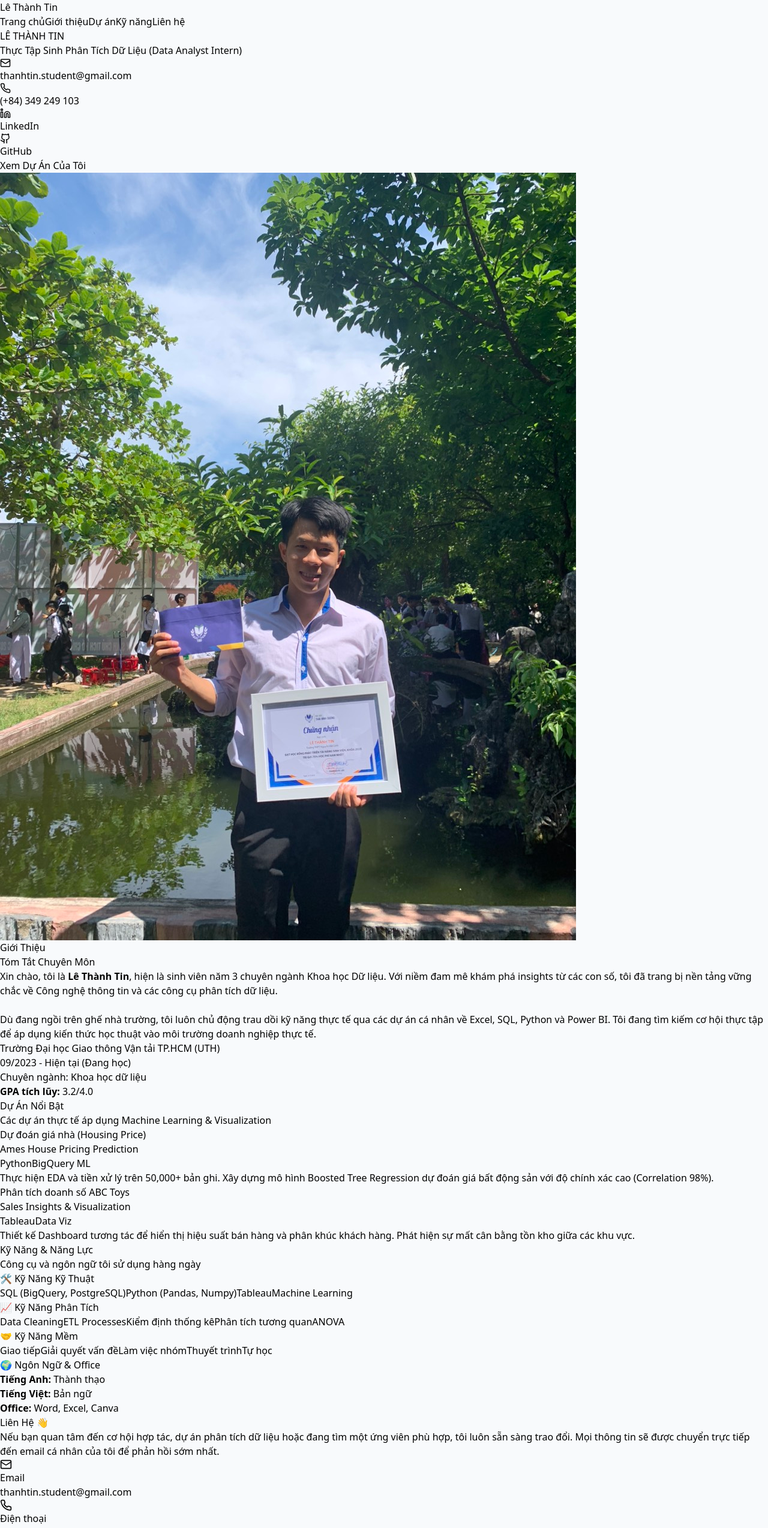
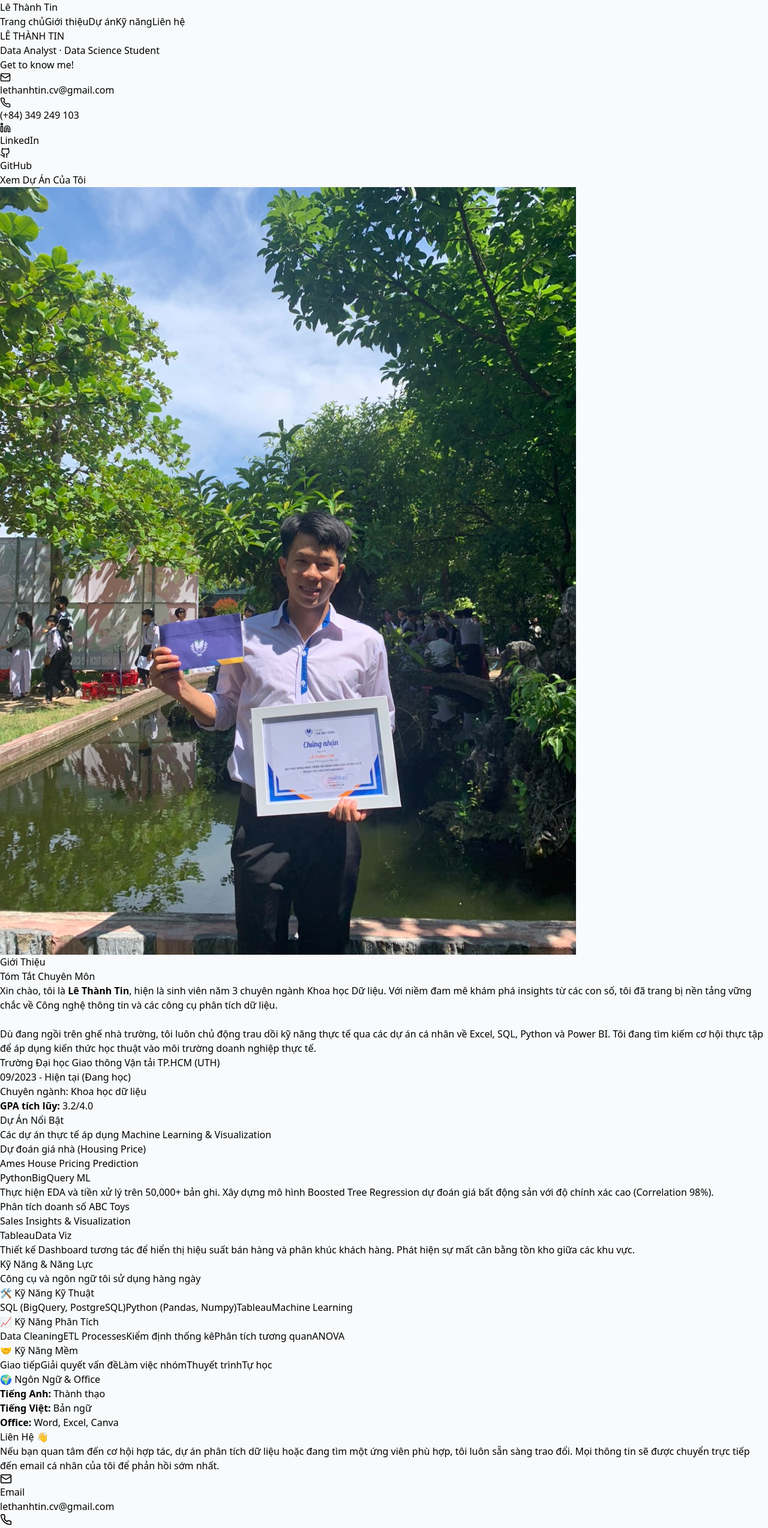
Before and after one commit to LeThanhTin4081/WEB_CV, a React (Vite) app: page / in a window 1280 px wide. Shown: the top 2548 px of the page at 60% size. Built offline with nearby package versions, Linux system fonts and the light colour scheme.

Commit message:
update hero frontend

```diff
--- a/src/components/Contact.tsx
+++ b/src/components/Contact.tsx
@@ -116,7 +116,7 @@ const Contact = () => {
               </div>
               <div>
                 <p className="text-xs text-blue-100 uppercase font-semibold tracking-wider">Email</p>
-                <p className="font-medium text-white text-sm">thanhtin.student@gmail.com</p>
+                <p className="font-medium text-white text-sm">lethanhtin.cv@gmail.com</p>
               </div>
             </div>
 
--- a/src/components/Footer.tsx
+++ b/src/components/Footer.tsx
@@ -27,10 +27,10 @@ const Footer = () => {
         <div>
           <h3 className="text-lg font-bold text-white mb-4">Kết Nối</h3>
           <div className="flex gap-3">
-            <a href="mailto:thanhtin.student@gmail.com" className="bg-slate-800 p-2.5 rounded-lg hover:bg-blue-600 hover:text-white transition">
+            <a href="mailto:lethanhtin.cv@gmail.com" className="bg-slate-800 p-2.5 rounded-lg hover:bg-blue-600 hover:text-white transition">
               <Mail size={20} />
             </a>
-            <a href="https://www.linkedin.com/in/lethanhtin41" target="_blank" rel="noreferrer" className="bg-slate-800 p-2.5 rounded-lg hover:bg-blue-700 hover:text-white transition">
+            <a href="https://www.linkedin.com/in/lethanhtin4081" target="_blank" rel="noreferrer" className="bg-slate-800 p-2.5 rounded-lg hover:bg-blue-700 hover:text-white transition">
               <Linkedin size={20} />
             </a>
             <a href="https://github.com/LeThanhTin4081" target="_blank" rel="noreferrer" className="bg-slate-800 p-2.5 rounded-lg hover:bg-gray-600 hover:text-white transition">
--- a/src/components/Hero.tsx
+++ b/src/components/Hero.tsx
@@ -7,23 +7,28 @@ const Hero = () => {
         <h1 className="text-5xl font-extrabold tracking-tight sm:text-6xl mb-4 drop-shadow-lg uppercase">
           LÊ THÀNH TIN
         </h1>
-        <p className="text-xl sm:text-2xl text-blue-100 font-light mb-8">
-          Thực Tập Sinh Phân Tích Dữ Liệu (Data Analyst Intern)
+        <p className="text-lg sm:text-xl text-blue-200 font-semibold tracking-widest uppercase mb-3">
+          Data Analyst · Data Science Student
         </p>
+        <div className="flex items-center justify-center gap-3 mb-8">
+          <span className="h-px w-16 bg-gradient-to-r from-transparent to-blue-300/60"></span>
+          <span className="text-base text-white/90 font-medium tracking-wider drop-shadow-md">Get to know me!</span>
+          <span className="h-px w-16 bg-gradient-to-l from-transparent to-blue-300/60"></span>
+        </div>
 
         {/* Thông tin liên hệ nhanh */}
         <div className="flex flex-wrap justify-center gap-4 mb-10 text-sm font-medium text-blue-100">
 
           {/* Sửa: Hiện thẳng email ra cho dễ copy */}
-          <a href="mailto:thanhtin.student@gmail.com" className="flex items-center gap-2 px-3 py-2 bg-white/10 rounded-full hover:bg-white/20 transition backdrop-blur-sm">
-            <Mail size={18} /> thanhtin.student@gmail.com
+          <a href="mailto:lethanhtin.cv@gmail.com" className="flex items-center gap-2 px-3 py-2 bg-white/10 rounded-full hover:bg-white/20 transition backdrop-blur-sm">
+            <Mail size={18} /> lethanhtin.cv@gmail.com
           </a>
 
           <a href="tel:+84349249103" className="flex items-center gap-2 px-3 py-2 bg-white/10 rounded-full hover:bg-white/20 transition backdrop-blur-sm">
             <Phone size={18} /> (+84) 349 249 103
           </a>
 
-          <a href="https://www.linkedin.com/in/lethanhtin41" target="_blank" rel="noreferrer" className="flex items-center gap-2 px-3 py-2 bg-white/10 rounded-full hover:bg-white/20 transition backdrop-blur-sm">
+          <a href="https://www.linkedin.com/in/lethanhtin4081" target="_blank" rel="noreferrer" className="flex items-center gap-2 px-3 py-2 bg-white/10 rounded-full hover:bg-white/20 transition backdrop-blur-sm">
             <Linkedin size={18} /> LinkedIn
           </a>
 
```
